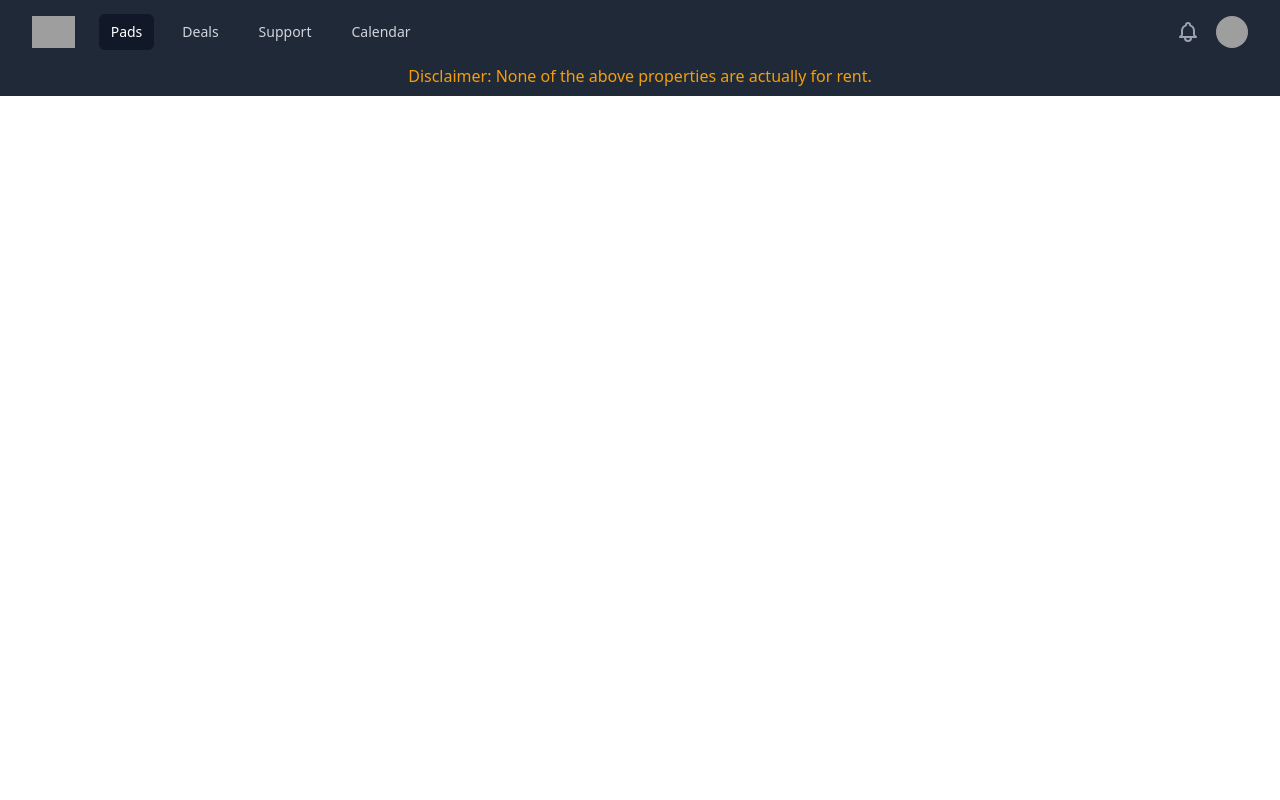
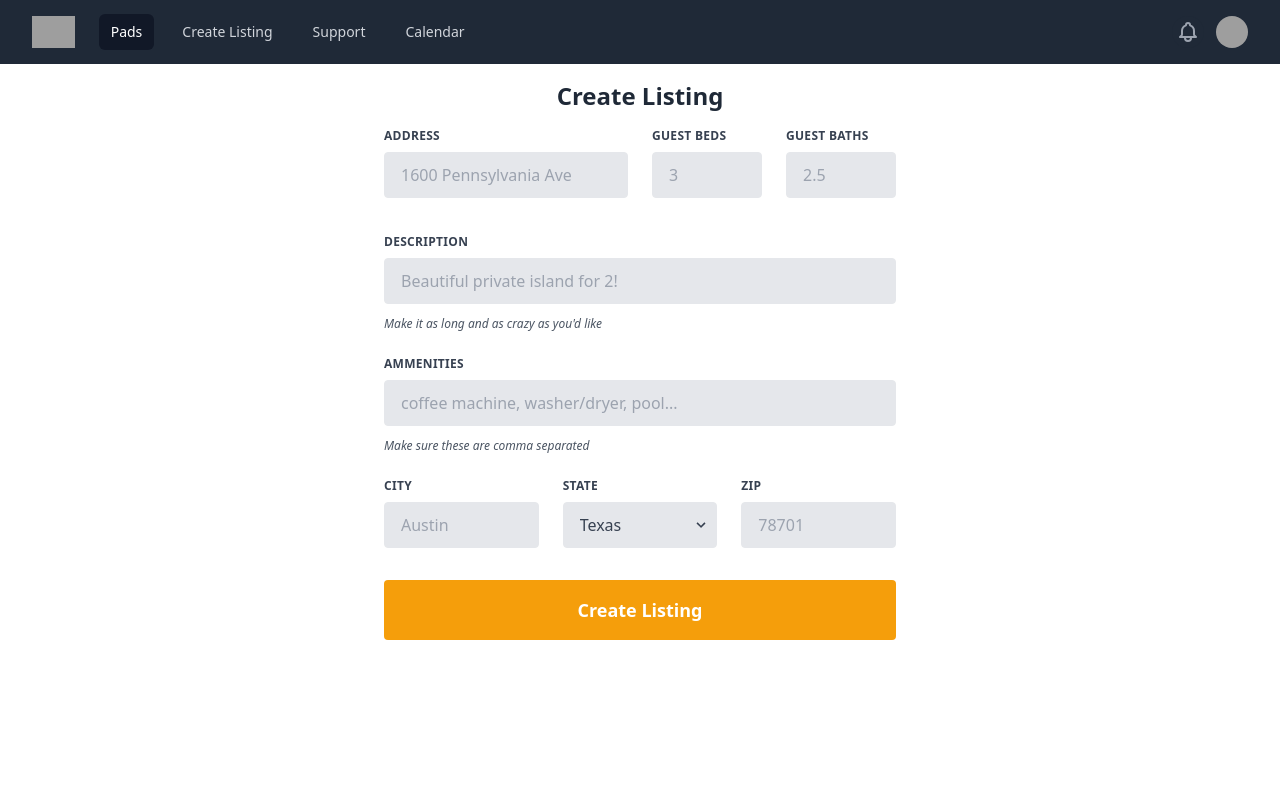
Before and after one commit to 5pez/crashpad, a React (Create React App) app in the folder frontend/: page /create-listing in a window 1280 px wide. Shown: the top 800 px of the page. Built offline with nearby package versions, Linux system fonts and the light colour scheme; grey boxes are pictures that could not be loaded.

Commit message:
Add CreateListing. Next up: Functionality between backend and frontend.

```diff
--- a/frontend/package.json
+++ b/frontend/package.json
@@ -13,6 +13,7 @@
     "axios": "^0.21.4",
     "heroicons-react": "^1.4.1",
     "react": "^17.0.2",
+    "react-bootstrap": "^1.6.3",
     "react-dom": "^17.0.2",
     "react-lazyload": "^3.2.0",
     "react-router": "^5.2.0",
--- a/frontend/src/App.js
+++ b/frontend/src/App.js
@@ -3,26 +3,12 @@
 import FilterablePropertyGrid from "./components/FilterablePropertyGrid";
 import Navbar from "./components/Navbar";
 import PropertyPage from "./components/PropertyPage";
+import CreateListing from "./components/CreateListing";
 import { BrowserRouter as Router, Switch, Route } from "react-router-dom";
 
 import PROPERTIES from "./properties.json";
 
 function App() {
-  // const [data, setData] = React.useState(null);
-
-  // React.useEffect(() => {
-  //   fetch("/api")
-  //     .then((res) => res.json())
-  //     .then((data) => setData(data.message));
-  // }, []);
-
-  // return (
-  //   <div className="App">
-  //     <header className="App-header">
-  //       <p>{!data ? "Loading..." : data}</p>
-  //     </header>
-  //   </div>
-  // );
   return (
     <>
       <Navbar />
@@ -31,6 +17,8 @@
           <Route path="/" exact>
             <FilterablePropertyGrid properties={PROPERTIES} />
           </Route>
+          {/* TODO: Fix bug where create-listing doesnt wipe the current stuff */}
+          <Route path="/create-listing" exact component={CreateListing} />
           <Route path="/pad/:id" exact component={PropertyPage} />
         </Switch>
       </Router>
--- /dev/null
+++ b/frontend/src/components/CreateListing.js
@@ -0,0 +1,168 @@
+import React, { Component } from "react";
+
+export default class CreateListing extends Component {
+  render() {
+    return (
+      <>
+        <h1 class="flex justify-center font-bold text-gray-800 text-2xl py-4">
+          Create Listing
+        </h1>
+        <div class="flex justify-center h-screen">
+          <form class="w-full max-w-lg">
+            <div class="flex flex-wrap -mx-3 mb-6">
+              <div class="w-full md:w-1/2 px-3 mb-6 md:mb-0">
+                <label
+                  class="block uppercase tracking-wide text-gray-700 text-xs font-bold mb-2"
+                  for="grid-address"
+                >
+                  Address
+                </label>
+                <input
+                  class="appearance-none block w-full bg-gray-200 text-gray-700 border border-gray-200 rounded py-3 px-4 mb-3 leading-tight focus:outline-none focus:bg-white"
+                  id="grid-address"
+                  type="text"
+                  placeholder="1600 Pennsylvania Ave"
+                ></input>
+                {/* <p class="text-red-500 text-xs italic">
+                Please fill out this field.
+              </p> */}
+              </div>
+              <div class="w-full md:w-1/4 px-3">
+                <label
+                  class="block uppercase tracking-wide text-gray-700 text-xs font-bold mb-2"
+                  for="grid-bedrooms"
+                >
+                  Guest beds
+                </label>
+                <input
+                  class="appearance-none block w-full bg-gray-200 text-gray-700 border border-gray-200 rounded py-3 px-4 leading-tight focus:outline-none focus:bg-white focus:border-gray-500"
+                  id="grid-bedrooms"
+                  type="text"
+                  placeholder="3"
+                ></input>
+              </div>
+              <div class="w-full md:w-1/4 px-3">
+                <label
+                  class="block uppercase tracking-wide text-gray-700 text-xs font-bold mb-2"
+                  for="grid-baths"
+                >
+                  Guest baths
+                </label>
+                <input
+                  class="appearance-none block w-full bg-gray-200 text-gray-700 border border-gray-200 rounded py-3 px-4 leading-tight focus:outline-none focus:bg-white focus:border-gray-500"
+                  id="grid-baths"
+                  type="text"
+                  placeholder="2.5"
+                ></input>
+              </div>
+            </div>
+
+            <div class="flex flex-wrap -mx-3 mb-6">
+              <div class="w-full px-3">
+                <label
+                  class="block uppercase tracking-wide text-gray-700 text-xs font-bold mb-2"
+                  for="grid-description"
+                >
+                  Description
+                </label>
+                <input
+                  class="appearance-none block w-full bg-gray-200 text-gray-700 border border-gray-200 rounded py-3 px-4 mb-3 leading-tight focus:outline-none focus:bg-white focus:border-gray-500"
+                  id="grid-description"
+                  type="text"
+                  placeholder="Beautiful private island for 2!"
+                ></input>
+                <p class="text-gray-600 text-xs italic">
+                  Make it as long and as crazy as you'd like
+                </p>
+              </div>
+            </div>
+
+            <div class="flex flex-wrap -mx-3 mb-6">
+              <div class="w-full px-3">
+                <label
+                  class="block uppercase tracking-wide text-gray-700 text-xs font-bold mb-2"
+                  for="grid-description"
+                >
+                  Ammenities
+                </label>
+                <input
+                  class="appearance-none block w-full bg-gray-200 text-gray-700 border border-gray-200 rounded py-3 px-4 mb-3 leading-tight focus:outline-none focus:bg-white focus:border-gray-500"
+                  id="grid-description"
+                  type="text"
+                  placeholder="coffee machine, washer/dryer, pool..."
+                ></input>
+                <p class="text-gray-600 text-xs italic">
+                  Make sure these are comma separated
+                </p>
+              </div>
+            </div>
+
+            <div class="flex flex-wrap -mx-3 mb-2">
+              <div class="w-full md:w-1/3 px-3 mb-6 md:mb-0">
+                <label
+                  class="block uppercase tracking-wide text-gray-700 text-xs font-bold mb-2"
+                  for="grid-city"
+                >
+                  City
+                </label>
+                <input
+                  class="appearance-none block w-full bg-gray-200 text-gray-700 border border-gray-200 rounded py-3 px-4 leading-tight focus:outline-none focus:bg-white focus:border-gray-500"
+                  id="grid-city"
+                  type="text"
+                  placeholder="Austin"
+                ></input>{" "}
+              </div>
+              <div class="w-full md:w-1/3 px-3 mb-6 md:mb-0">
+                <label
+                  class="block uppercase tracking-wide text-gray-700 text-xs font-bold mb-2"
+                  for="grid-state"
+                >
+                  State
+                </label>
+                <div class="relative">
+                  <select
+                    class="block appearance-none w-full bg-gray-200 border border-gray-200 text-gray-700 py-3 px-4 pr-8 rounded leading-tight focus:outline-none focus:bg-white focus:border-gray-500"
+                    id="grid-state"
+                  >
+                    <option>Texas</option>
+                    <option>Missouri</option>
+                    <option>New Mexico</option>
+                    <option>California</option>
+                  </select>
+                  <div class="pointer-events-none absolute inset-y-0 right-0 flex items-center px-2 text-gray-700">
+                    <svg
+                      class="fill-current h-4 w-4"
+                      xmlns="http://www.w3.org/2000/svg"
+                      viewBox="0 0 20 20"
+                    >
+                      <path d="M9.293 12.95l.707.707L15.657 8l-1.414-1.414L10 10.828 5.757 6.586 4.343 8z" />
+                    </svg>
+                  </div>
+                </div>
+              </div>
+              <div class="w-full md:w-1/3 px-3 mb-6 md:mb-0">
+                <label
+                  class="block uppercase tracking-wide text-gray-700 text-xs font-bold mb-2"
+                  for="grid-zip"
+                >
+                  Zip
+                </label>
+                <input
+                  class="appearance-none block w-full bg-gray-200 text-gray-700 border border-gray-200 rounded py-3 px-4 leading-tight focus:outline-none focus:bg-white focus:border-gray-500"
+                  id="grid-zip"
+                  type="text"
+                  placeholder="78701"
+                ></input>
+              </div>
+              <div class="w-full md:w-full px-3 mb-6 md:mb-0 py-8">
+                <button class="w-full bg-yellow-500 rounded px-24 py-4 text-lg font-semibold text-white mr-1 focus:ring-4 focus:ring-yellow-300 focus:ring-inset">
+                  Create Listing
+                </button>
+              </div>
+            </div>
+          </form>
+        </div>
+      </>
+    );
+  }
+}
--- a/frontend/src/components/Filter.js
+++ b/frontend/src/components/Filter.js
@@ -1,3 +1,11 @@
+const placeholders = [
+  "Cabin",
+  "House",
+  "Flat",
+  "Condo",
+  "Austin, TX",
+  "San Francisco, CA",
+];
 export default function Filter() {
   return (
     <form class="w-full max-w-sm">
@@ -5,7 +13,9 @@
         <input
           class="appearance-none bg-transparent border-none w-full text-gray-700 mr-3 py-1 px-2 leading-tight focus:outline-none"
           type="text"
-          placeholder="Cabin"
+          placeholder={
+            placeholders[Math.floor(Math.random() * placeholders.length)]
+          }
           aria-label="filter"
         />
         <button
--- a/frontend/src/components/Navbar.js
+++ b/frontend/src/components/Navbar.js
@@ -1,13 +1,13 @@
-/* This example requires Tailwind CSS v2.0+ */
 import { Fragment } from "react";
+import { BrowserRouter as Router, Switch, Route, Link } from "react-router-dom";
 import { Disclosure, Menu, Transition } from "@headlessui/react";
 import { BellIcon, MenuIcon, XIcon } from "@heroicons/react/outline";
 
 const navigation = [
-  { name: "Pads", href: "/", current: true },
-  { name: "Deals", href: "#", current: false },
-  { name: "Support", href: "#", current: false },
-  { name: "Calendar", href: "#", current: false },
+  { name: "Pads", link: "/", current: true },
+  { name: "Create Listing", link: "/create-listing", current: false },
+  { name: "Support", link: "#", current: false },
+  { name: "Calendar", link: "#", current: false },
 ];
 
 function classNames(...classes) {
@@ -47,12 +47,13 @@
                     />
                   </a>
                 </div>
+                <Router>
                   <div className="hidden sm:block sm:ml-6">
                     <div className="flex space-x-4">
                       {navigation.map((item) => (
-                      <a
+                        <Link
+                          to={item.link}
                           key={item.name}
-                        href={item.href}
                           className={classNames(
                             item.current
                               ? "bg-gray-900 text-white"
@@ -62,10 +63,11 @@
                           aria-current={item.current ? "page" : undefined}
                         >
                           {item.name}
-                      </a>
+                        </Link>
                       ))}
                     </div>
                   </div>
+                </Router>
               </div>
               <div className="absolute inset-y-0 right-0 flex items-center pr-2 sm:static sm:inset-auto sm:ml-6 sm:pr-0">
                 <button className="bg-gray-800 p-1 rounded-full text-gray-400 hover:text-white focus:outline-none focus:ring-2 focus:ring-offset-2 focus:ring-offset-gray-800 focus:ring-white">
```
Also changed, not shown: frontend/src/components/Routes.js (deleted), 1 other file (tests, documents, lock files or other folders). Lines whose indentation alone changed are shown as unchanged.
